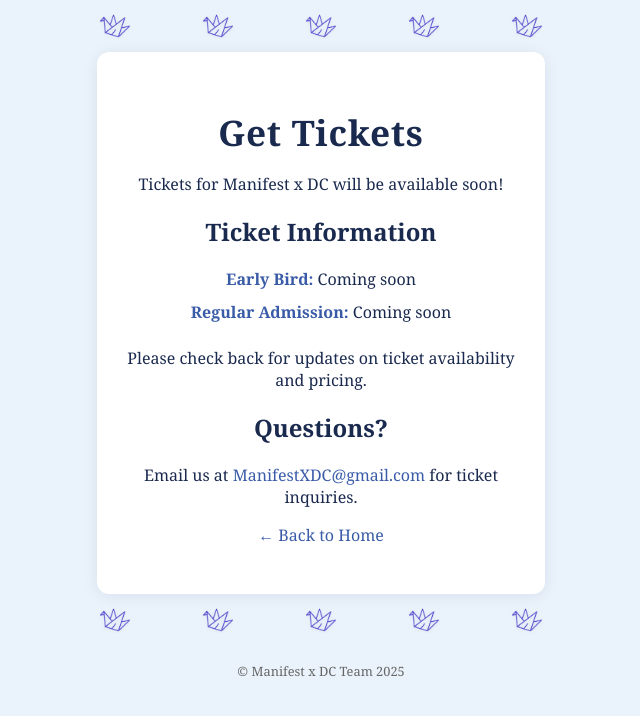
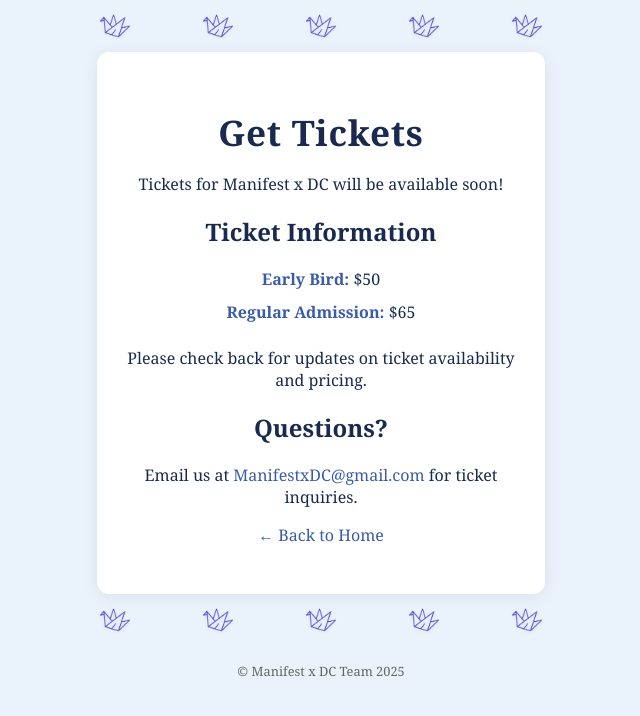
Before and after one commit to manifestxdc/manifestxdc.github.io, a Jekyll site: the page built from tickets.md, in a window 1280 px wide. Shown: the top 716 px of the page, without its empty margins (319-959 px from the left). Built offline with Jekyll 4.4.1, drawn with Linux system fonts in a browser that asks for light colours.

```diff
--- a/tickets.md
+++ b/tickets.md
@@ -7,12 +7,12 @@ title: Get Tickets - Manifest x DC
 Tickets for Manifest x DC will be available soon!
 
 ## Ticket Information
-- **Early Bird:** Coming soon
-- **Regular Admission:** Coming soon
+- **Early Bird:** $50
+- **Regular Admission:** $65
 
 Please check back for updates on ticket availability and pricing.
 
 ## Questions?
-Email us at [ManifestXDC@gmail.com](mailto:ManifestXDC@gmail.com) for ticket inquiries.
+Email us at [ManifestxDC@gmail.com](mailto:ManifestxDC@gmail.com) for ticket inquiries.
 
 [← Back to Home](/)
```
Also changed, not shown: index.md (+3 -2 lines).
